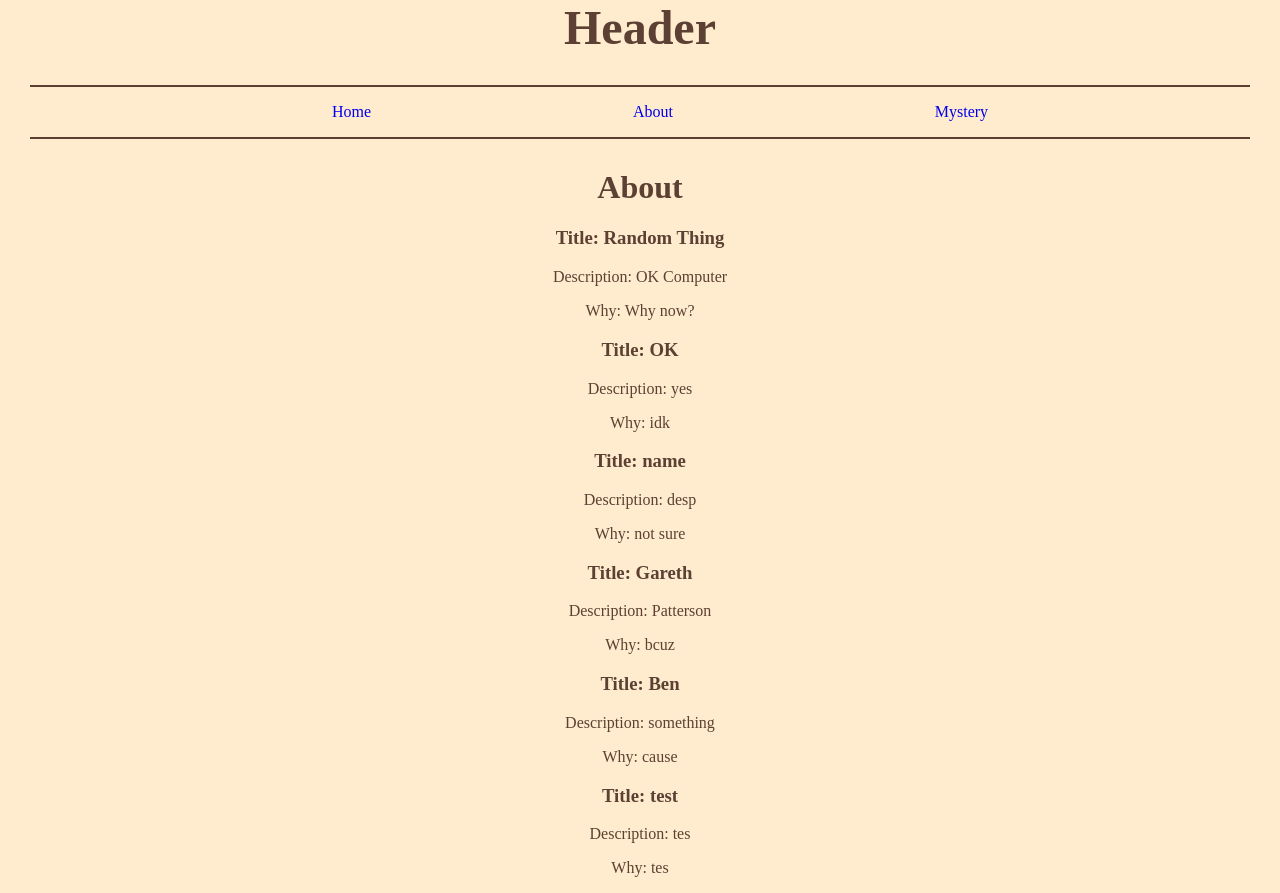
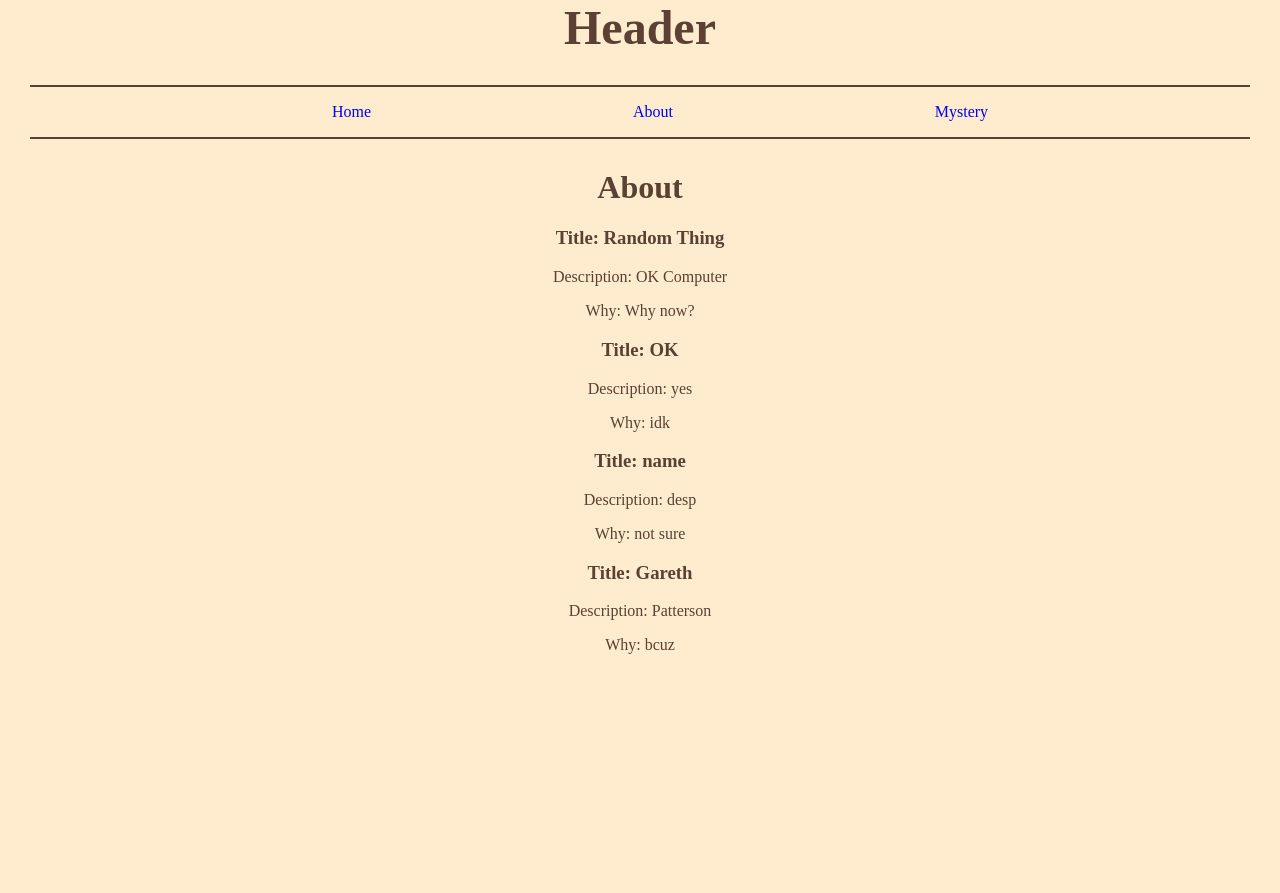
Before and after one commit to patteg21/phase-2-project, a React (Create React App) app in the folder phase-2-proj/: page /about in a window 1280 px wide. After the commit the page ends 800 px from the top, so only its background shows below. Built offline with nearby package versions, Linux system fonts and the light colour scheme; data requests are answered from the project's data file.

Commit message:
added header part

```diff
--- a/phase-2-proj/db.json
+++ b/phase-2-proj/db.json
@@ -23,18 +23,6 @@
       "description": "Patterson",
       "why": "bcuz",
       "id": 4
-    },
-    {
-      "title": "Ben",
-      "description": "something ",
-      "why": "cause",
-      "id": 5
-    },
-    {
-      "title": "test",
-      "description": "tes",
-      "why": "tes",
-      "id": 6
     }
   ]
 }
--- a/phase-2-proj/src/components/Header.js
+++ b/phase-2-proj/src/components/Header.js
@@ -13,8 +13,7 @@ function Header({timesClicked}){
 
     return (
         <div className="Header">
-            <h1>Header</h1>
-            {multiplyClicks !== 0 ? <h1>{multiplyClicks}</h1>: <h1></h1>}
+            <h1>Header {multiplyClicks !== 0 ? <span>{multiplyClicks}</span> : ""}</h1>
         </div>
     )
 }
```
